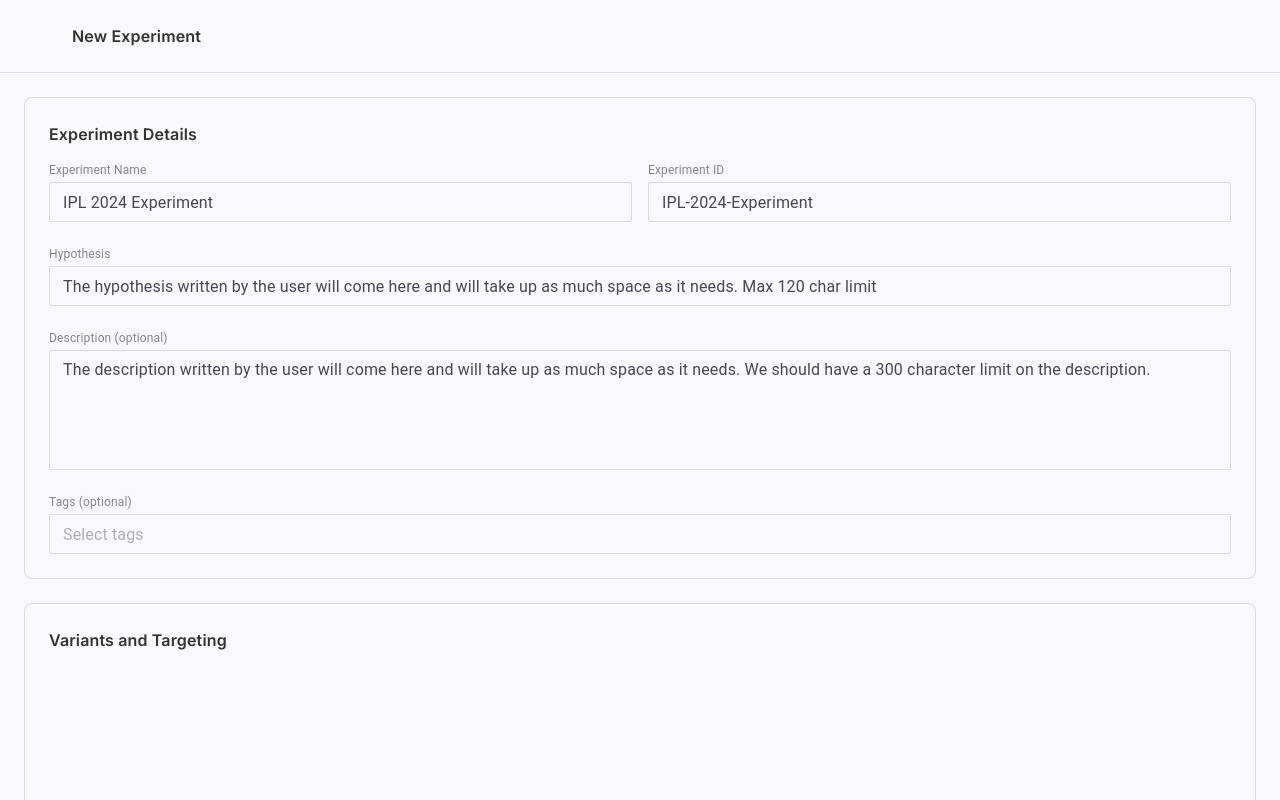
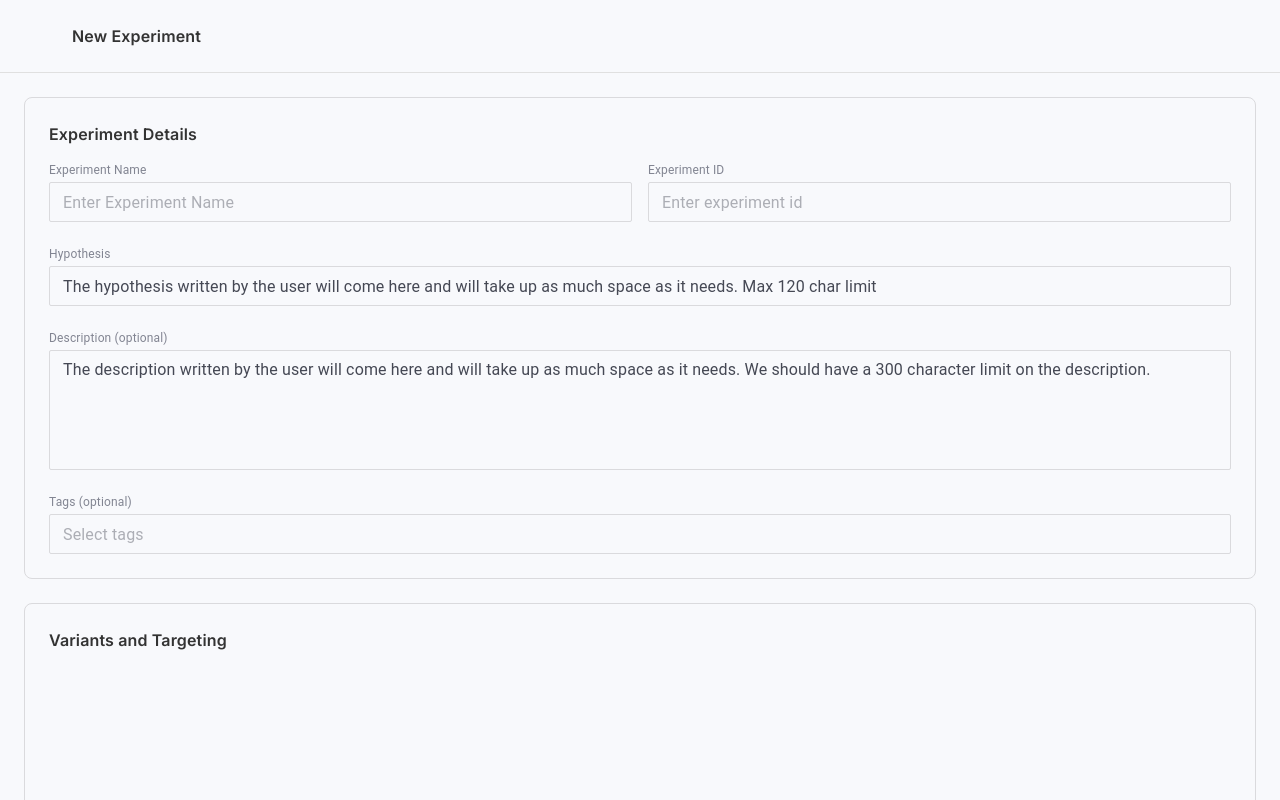
Before and after one commit to dream-horizon-org/ascend-panel, a React (Vite) app: page /create-experiment in a window 1280 px wide. Shown: the top 800 px of the page. Built offline with nearby package versions, Linux system fonts and the light colour scheme; some icons are missing.

Commit message:
fix: auto generate custom experiment id

```diff
--- a/src/components/AscendTextField/AscendTextFieldControlled.tsx
+++ b/src/components/AscendTextField/AscendTextFieldControlled.tsx
@@ -14,6 +14,7 @@ type AscendTextFieldControlledProps<T extends FieldValues> = Omit<
   className?: string;
   width?: string;
   height?: string;
+  onChangeCustom?: (value: string) => void;
 };
 
 function AscendTextFieldControlled<T extends FieldValues>({
@@ -25,6 +26,7 @@ function AscendTextFieldControlled<T extends FieldValues>({
   className,
   width,
   height,
+  onChangeCustom,
   ...props
 }: AscendTextFieldControlledProps<T>) {
   return (
@@ -34,6 +36,12 @@ function AscendTextFieldControlled<T extends FieldValues>({
       render={({ field, fieldState: { error } }) => (
         <AscendTextField
           {...field}
+          onChange={(e) => {
+            field.onChange(e);
+            if (onChangeCustom) {
+              onChangeCustom(e.target.value);
+            }
+          }}
           label={label}
           infoText={infoText}
           required={required}
--- a/src/pages/CreateExperiment/index.tsx
+++ b/src/pages/CreateExperiment/index.tsx
@@ -45,12 +45,12 @@ const CreateExperiment = () => {
     null,
   );
 
-  const { control, handleSubmit } = useForm<ExperimentFormData>({
+  const { control, handleSubmit, setValue } = useForm<ExperimentFormData>({
     resolver: zodResolver(experimentSchema),
     mode: "onSubmit", // Validate only on submit
     defaultValues: {
-      experimentName: "IPL 2024 Experiment",
-      experimentId: "IPL-2024-Experiment",
+      experimentName: "",
+      experimentId: "",
       hypothesis:
         "The hypothesis written by the user will come here and will take up as much space as it needs. Max 120 char limit",
       description:
@@ -73,12 +73,12 @@ const CreateExperiment = () => {
     },
   });
 
-  // Watch all form values and log changes
-  // const formValues = watch();
-
-  // useEffect(() => {
-  //   console.log("Form values changed:", formValues);
-  // }, [formValues]);
+  // Auto-generate experimentId from experimentName
+  const handleExperimentNameChange = (value: string) => {
+    // Generate ID: remove spaces, replace with underscore, convert to lowercase
+    const generatedId = value.replace(/\s+/g, "_").toLowerCase();
+    setValue("experimentId", generatedId, { shouldValidate: false });
+  };
 
   const handleBack = () => {
     navigate(-1); // Go back to previous page
@@ -162,6 +162,7 @@ const CreateExperiment = () => {
               label="Experiment Name"
               placeholder="Enter Experiment Name"
               infoText="Provide a unique name for your experiment"
+              onChangeCustom={handleExperimentNameChange}
             />
             <AscendTextFieldControlled
               name="experimentId"
@@ -169,6 +170,7 @@ const CreateExperiment = () => {
               label="Experiment ID"
               placeholder="Enter experiment id"
               infoText="Unique identifier for the experiment"
+
             />
           </Box>
 
```
